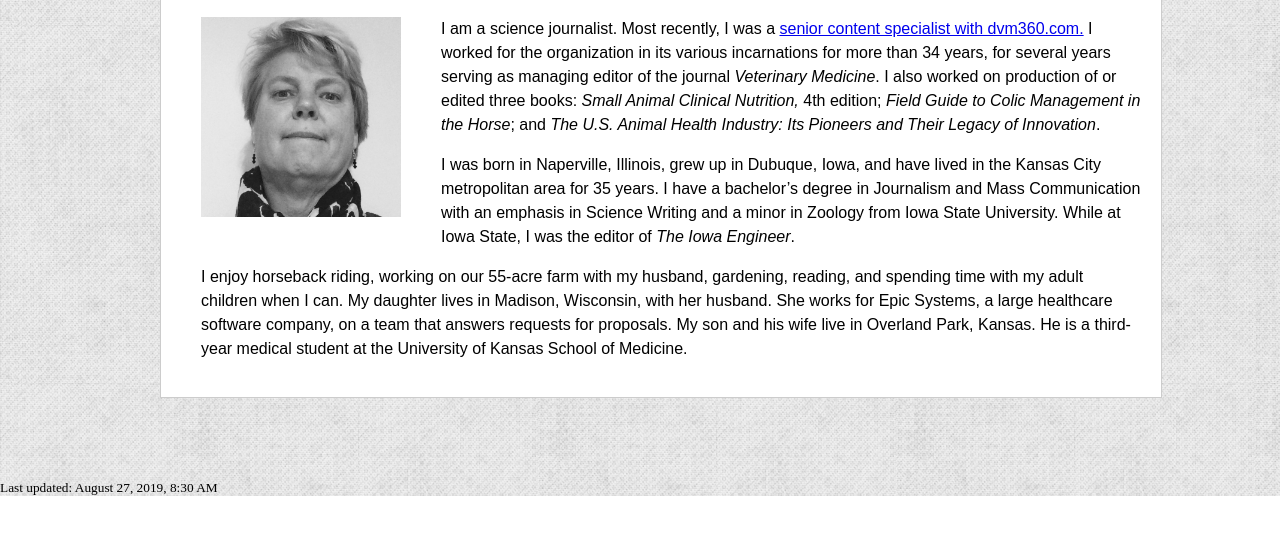
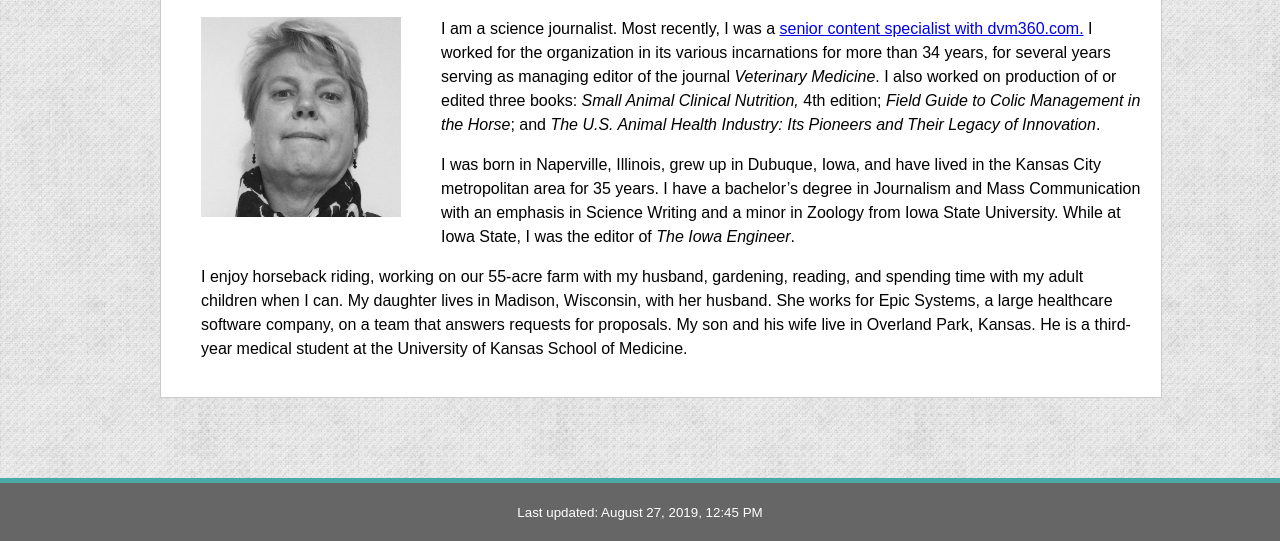
Before and after one commit to JLGaumnitz/Basic-Portfolio, a plain HTML site: page index.html in a window 1280 px wide. Shown: the part 333-874 px from the top of the page. Before the commit the page ends 829 px from the top, so only its background shows below. Drawn offline with Linux system fonts and the light colour scheme.

Commit message:
continued working on About Me page

```diff
--- a/index.html
+++ b/index.html
@@ -1,38 +1,40 @@
 <!DOCTYPE html>
-<html lang="en"></html>
 
-<!--ADD RESET CODE HERE(not sure which reset code to use)-->
+<html lang="en">
 
 <head>
     <meta charset="UTF-8" />
     <title>Jennifer Gaumnitz</title>
 <!--Favicon coding-->
     <link rel="shortcut icon" href="assets/images/favicon.ico" type="image/x-icon">
-<!--Link to stylesheet-->
+
+<!--Links to Reset and stylesheet-->
+    <link rel="stylesheet" href="reset.css" type="text/css" href="assets/css/reset.css">
     <link rel="stylesheet" type="text/css" href="assets/css/style.css">
 </head>
 
 <body>
-<!--header with name and navigation-->
+
+<!--header with my name and navigation-->
 <header>
     <div class="header">
         <h1 class="myName">Jennifer Gaumnitz</h1>
-        <div class="navBar">
-            <a href="index.html">About Me</a>
-            <a href="portfolio.html">Portfolio</a>
-            <a href="contact.html">Contact</a>
-        </div>
+            <div class="navBar">
+                <a href="index.html">About Me</a>
+                <a href="portfolio.html">Portfolio</a>
+                <a href="contact.html">Contact</a>
+            </div>
     </div>
 </header>
 
-<!--Some sort of division or section or whatever for the white About Me white box on top of the gray box-->
+<!--div for About Me white box on top of body background-->
 
 <div class=about-me-box>
 
     <h2>About Me</h2>
+<!-- Need to figure out how to use CSS code for italics Need to update the information to include why I want to work in coding rather than content.-->
 
-
-    <img id="bio-image" src="assets/images/JLG_square.png" alt="Jennifer Gaumnitz">
+    <img id="bio-image" src="assets/images/JLG_square.png" alt="Jennifer Gaumnitz"/>
 
         <p>I am a science journalist. Most recently, I was a <a href="http://www.dvm360.com/jennifer-gaumnitz-senior-content-specialist" target="_blank">senior content specialist with dvm360.com.</a> I worked for the organization in its various incarnations for more than 34 years, for several years serving as managing editor of the journal <em>Veterinary Medicine</em>. I also worked on production of or edited three books: <em>Small Animal Clinical Nutrition,</em> 4th edition; <em>Field Guide to Colic Management in the Horse</em>; and <em>The U.S. Animal Health Industry: Its Pioneers and Their Legacy of Innovation</em>.</p>
 
@@ -44,11 +46,10 @@
 
 </div>
 
-<!--Make footer stick to bottom, per note in Slack-->
+<!--Sticky footer-->
 
-
-<footer>
-    <small>Last updated: August 27, 2019, 8:30 AM</small>
+<footer class="footer">
+    <small>Last updated: August 27, 2019, 12:45 PM</small>
 </footer>
 
     </div>
```
